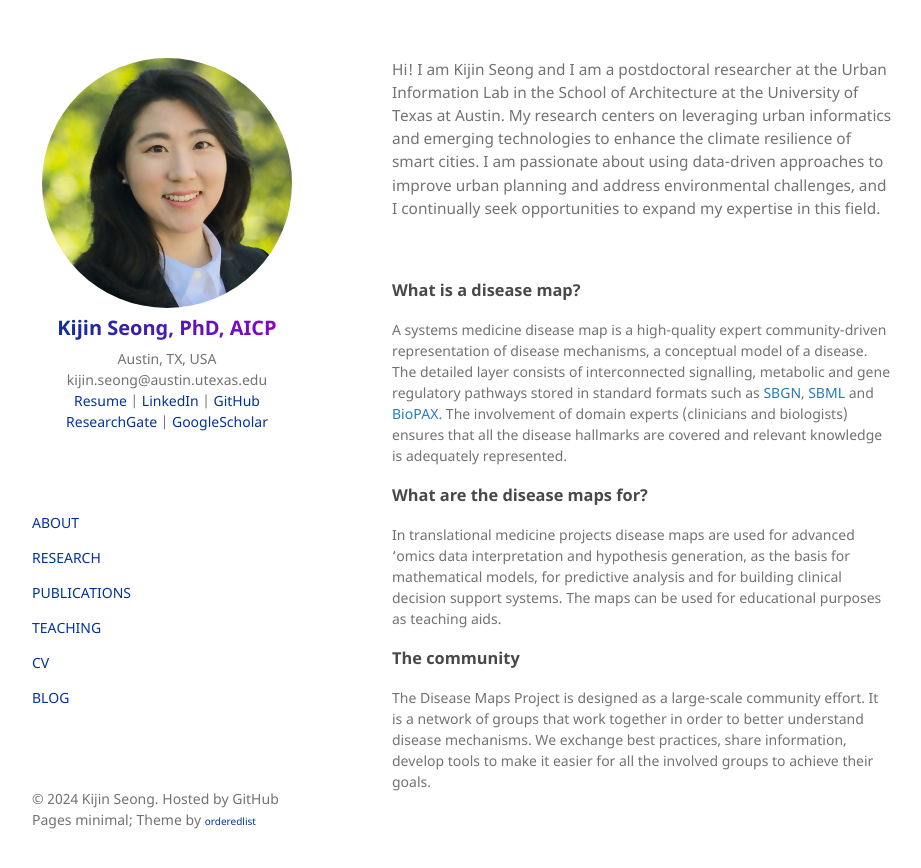
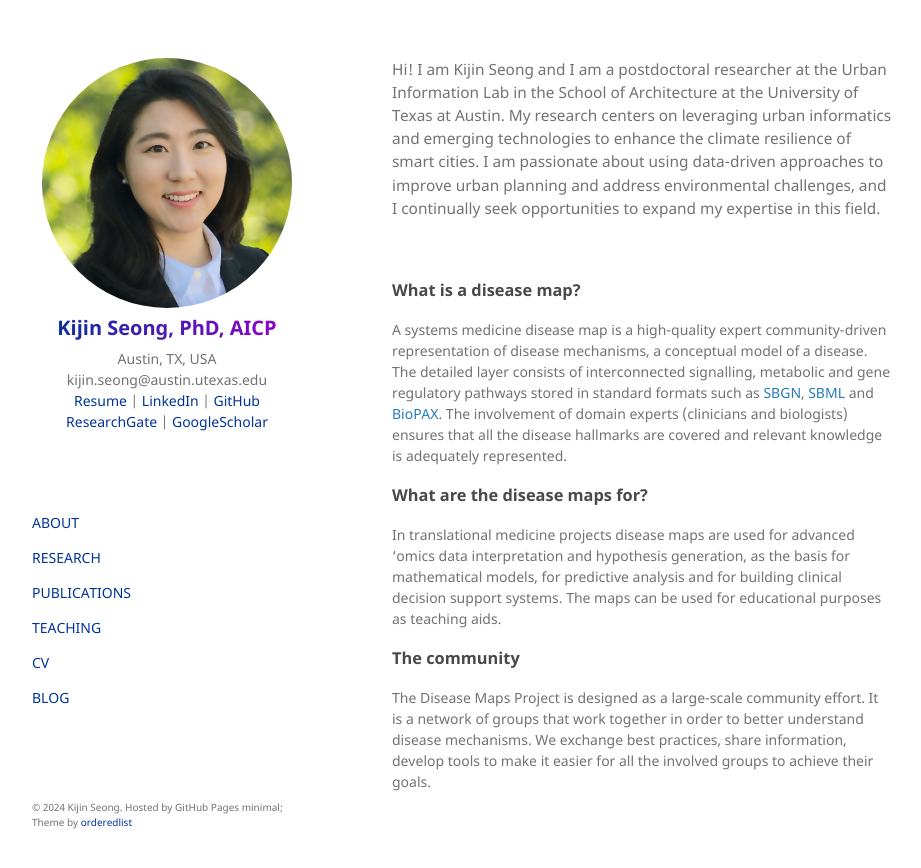
Before and after one commit to kijinseong/kijinseong.github.io, a Jekyll site: the page built from index.md, in a window 1280 px wide. Shown: the top 868 px of the page, without its empty margins (178-1099 px from the left). Built offline with Jekyll 4.4.1, drawn with Linux system fonts in a browser that asks for light colours.

Commit message:
Update default.html

```diff
--- a/_layouts/default.html
+++ b/_layouts/default.html
@@ -69,7 +69,7 @@
         <p>This project is maintained by <a href="{{ site.github.owner_url }}">{{ site.github.owner_name }}</a></p>
         {% endif %}
 
-        <p class="footer-text">© 2024 Kijin Seong. Hosted by GitHub Pages minimal; Theme by <a href="https://github.com/orderedlist" style="font-size: 10px; color: #003399;">orderedlist</a></small></p>
+        <p class="footer-text" style="font-size: 10px;">© 2024 Kijin Seong. Hosted by GitHub Pages minimal; Theme by <a href="https://github.com/orderedlist" style="color: #003399;">orderedlist</a></p>
 
         <!--<p><small>Hosted on GitHub Pages &mdash; Theme by <a href="https://github.com/orderedlist">orderedlist</a></small></p>-->
       </footer>
```
